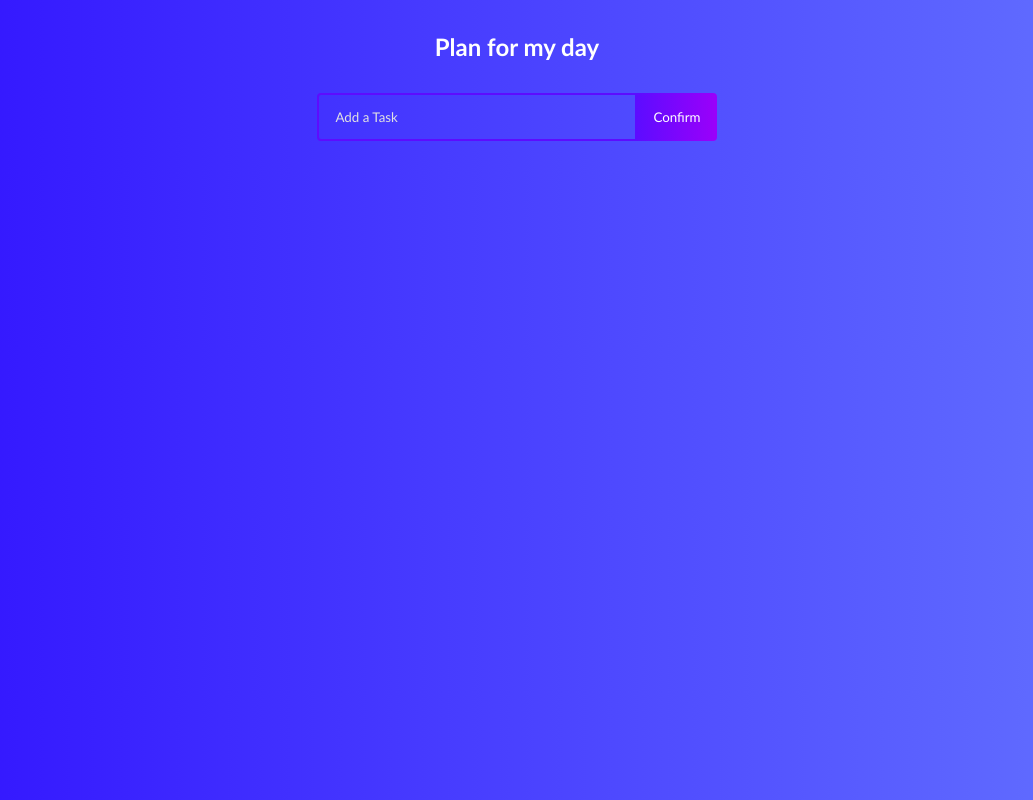
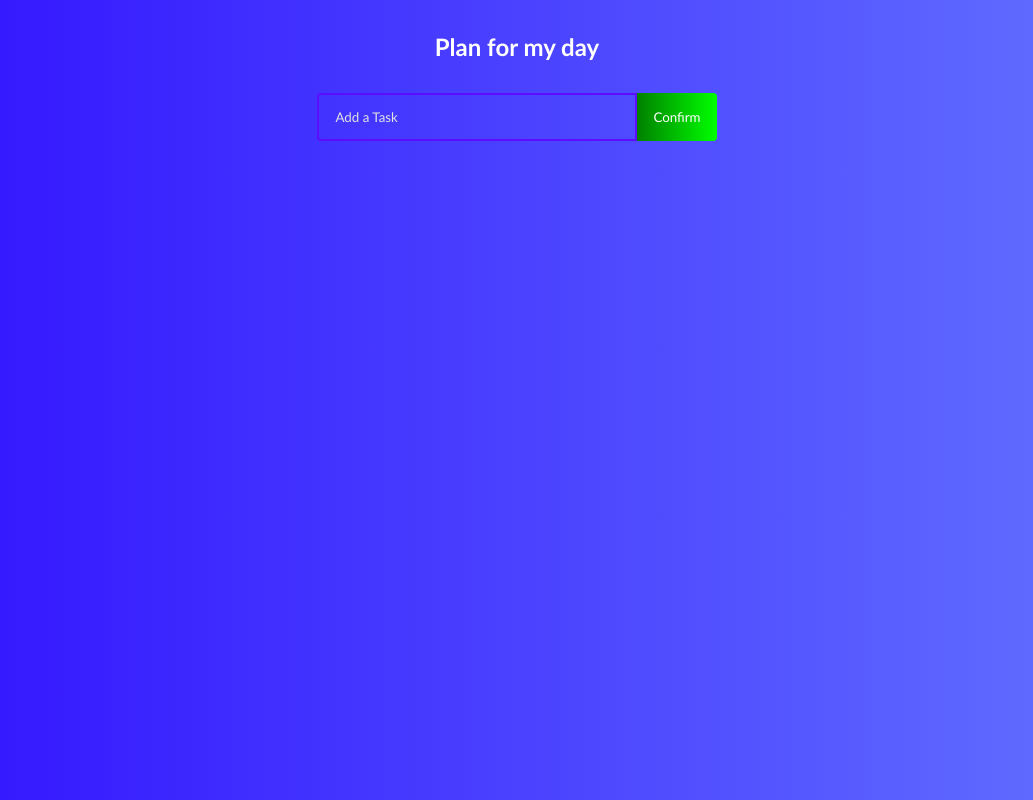
Before and after one commit to jose5556/To-do-list, a React (Create React App) app: page / in a window 1280 px wide. In both pictures the pointer is over the button "Confirm". Shown: the whole page, without its empty margins (123-1156 px from the left). Built offline with nearby package versions, Linux system fonts and the light colour scheme.

Commit message:
confirm button now turns green

```diff
--- a/src/App.css
+++ b/src/App.css
@@ -75,6 +75,10 @@ h1 {
   text-transform: capitalize;
 }
 
+.todo-button:hover {
+  background: linear-gradient(90deg, rgba(0, 128, 0, 1) 0%, rgba(0, 255, 0, 1) 100%); /* Altera a cor para verde */
+}
+
 .todo-input.edit {
   border: 2px solid #149fff;
 }
```
